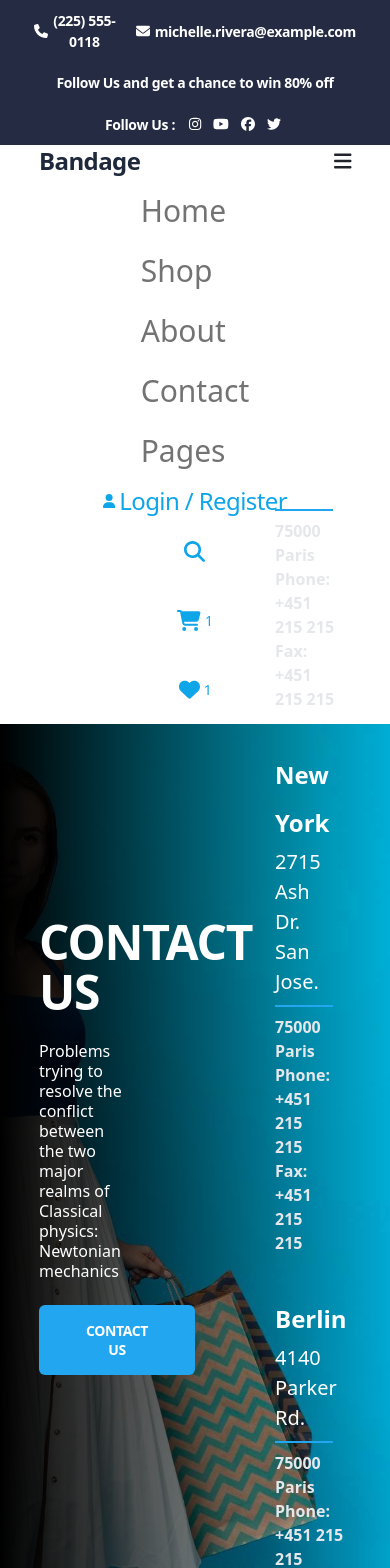
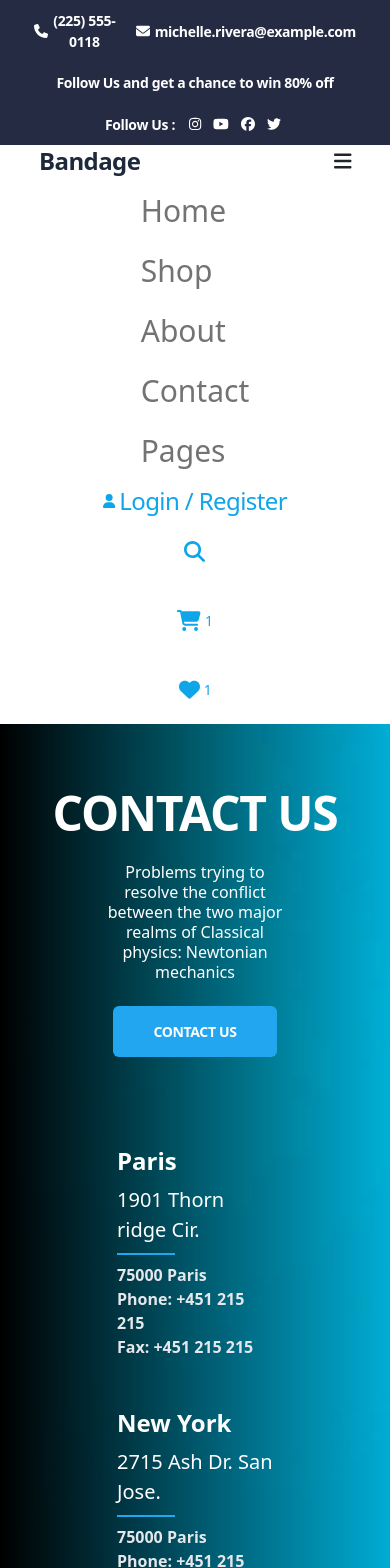
Before and after one commit to malidegirmenci/ReaCommerce-Frontend, a React (Vite) app: page /contact in a window 390 px wide. Shown: the top 1568 px of the page. Built offline with nearby package versions, Linux system fonts and the light colour scheme.

Commit message:
made responsive for mobile

```diff
--- a/src/components/contact/ContactForm.jsx
+++ b/src/components/contact/ContactForm.jsx
@@ -10,7 +10,7 @@ export default function ContactForm(props) {
     console.log(errors);
 
     return (
-        <form onSubmit={handleSubmit(onSubmit)} className='flex flex-col gap-4 w-1/2 items-start'>
+        <form onSubmit={handleSubmit(onSubmit)} className='flex flex-col gap-4 w-1/2 items-start max-sm:w-full max-sm:items-center'>
             <FontAwesomeIcon className='text-white cursor-pointer' icon={faArrowLeft} size="lg" onClick={()=>setShowForm(false)} />
             <input className='p-2 bg-gradient-to-r from-[#002229] to-[#01586b] ring-2 ring-slate-300 rounded text-white placeholder:text-white w-[75%]' type="text" placeholder="Full Name" {...register("Full Name", { required: true, maxLength: 18 })} />
             <input className='p-2 bg-gradient-to-r from-[#002229] to-[#01586b]   ring-2 ring-slate-300 rounded text-white placeholder:text-white w-[75%]'type="text" placeholder="Email" {...register("Email", { required: true, pattern: /^\S+@\S+$/i })} />
--- a/src/pages/Contact.jsx
+++ b/src/pages/Contact.jsx
@@ -7,7 +7,7 @@ export default function Contact() {
 
     const locationsArr = locations.map((item, index) => {
         return (
-            <div className="basis-[40%]" key={index}>
+            <div className="basis-[40%] max-sm:basis-[100%]" key={index}>
                 <div className="text-white text-2xl font-bold leading-loose">{item.city}</div>
                 <div className="text-white text-xl font-normal  leading-[30px]">{item.address}</div>
                 <div className="w-[58px] h-[2px] my-2 bg-[#23A6F0]" />
@@ -19,10 +19,10 @@ export default function Contact() {
     })
     return (
         <>
-            <div className="relative h-screen bg-cover bg-right bg-no-repeat" style={{ backgroundImage: `url('${backgroundSrc}')` }}>
-                <div className="absolute z-10 inset-0 flex items-center w-[80%] mx-auto gap-20">
+            <div className="relative h-screen bg-cover bg-right bg-no-repeat max-sm:h-[1600px]" style={{ backgroundImage: `url('${backgroundSrc}')` }}>
+                <div className="absolute z-10 inset-0 flex items-center w-[80%] mx-auto gap-20 max-sm:flex-col max-sm:py-16">
                     {isShowForm ? <ContactForm setShowForm={setShowForm} /> :
-                        <div className="flex flex-col items-start w-1/2 ">
+                        <div className="flex flex-col items-start w-1/2 max-sm:w-full max-sm:text-center max-sm:items-center">
                             <h2 className="text-white text-5xl font-bold leading-[50px] tracking-tight mb-4">CONTACT US</h2>
                             <p className="text-white text-md font-normal leading-tight mb-6 w-[60%]">Problems trying to resolve the conflict between the two major realms of Classical physics: Newtonian mechanics</p>
                             <button onClick={() => setShowForm(!isShowForm)} className="px-10 py-3 rounded-md bg-[#23A6F0] text-white text-sm font-bold leading-snug tracking-tight">CONTACT US</button>
```
